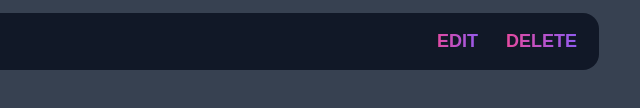
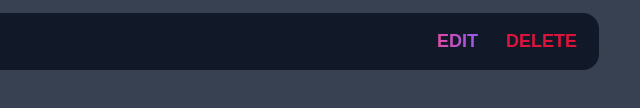
Before and after one commit to yubelgg/TodoList, a plain HTML site: page index.html in a window 1280 px wide. Both pictures are taken after typing "Sample" into the empty fields and a click on the input "Add Task". Shown: the part 268-376 px from the top of the page, 409-1049 px from the left. Drawn offline with Linux system fonts and the light colour scheme.

Commit message:
change delete button color

```diff
--- a/main.css
+++ b/main.css
@@ -154,7 +154,5 @@ main {
 }
 
 .task .actions .delete {
-  background-image: linear-gradient(to right, var(--pink), var(--purple));
-  -webkit-background-clip: text;
-  -webkit-text-fill-color: transparent;
+  color: crimson;
 }
```
